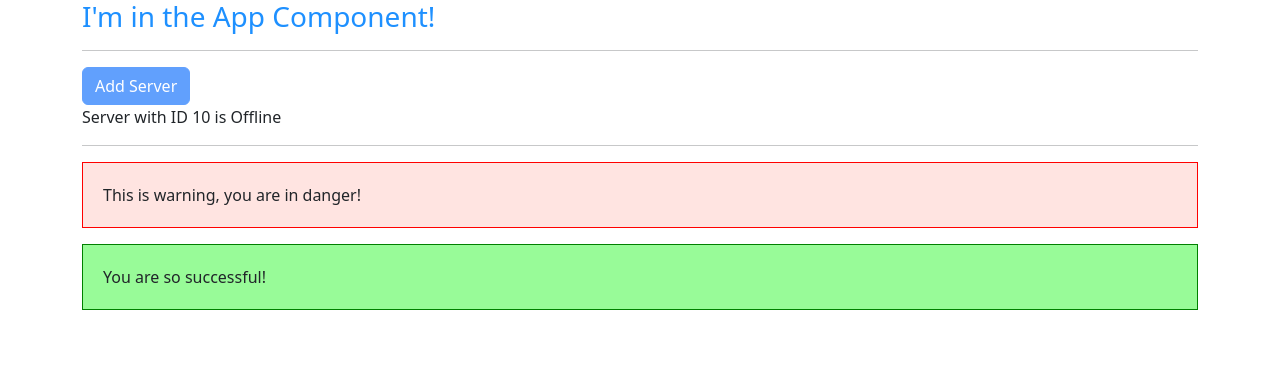
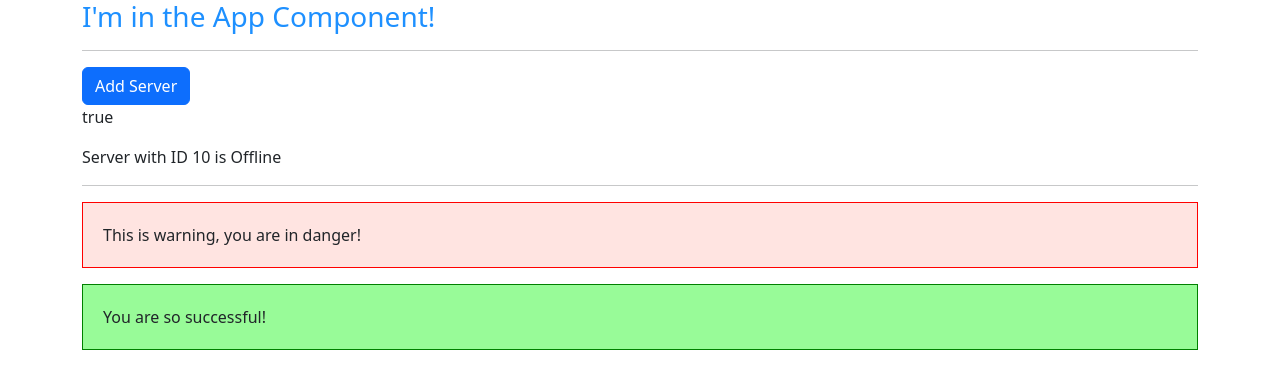
Before and after one commit to kantujjwal/angular-app, an Angular app: page / in a window 1280 px wide. Shown: the top 388 px of the page. Built offline with nearby package versions, Linux system fonts and the light colour scheme.

Commit message:
propertyBinding vs stringInterpolation

```diff
--- a/src/app/servers/servers.component.html
+++ b/src/app/servers/servers.component.html
@@ -1,4 +1,5 @@
 <button
     class="btn btn-primary"
-    [disabled]="allowNewServer">Add Server</button>
+    [disabled]="!allowNewServer">Add Server</button>
+<p [innerHTML]="allowNewServer"></p>
 <app-server></app-server>
```
